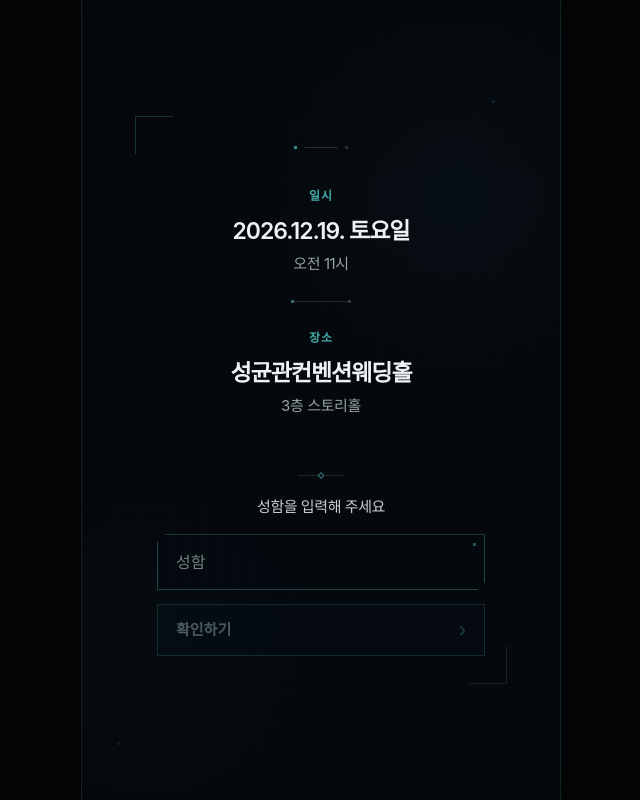
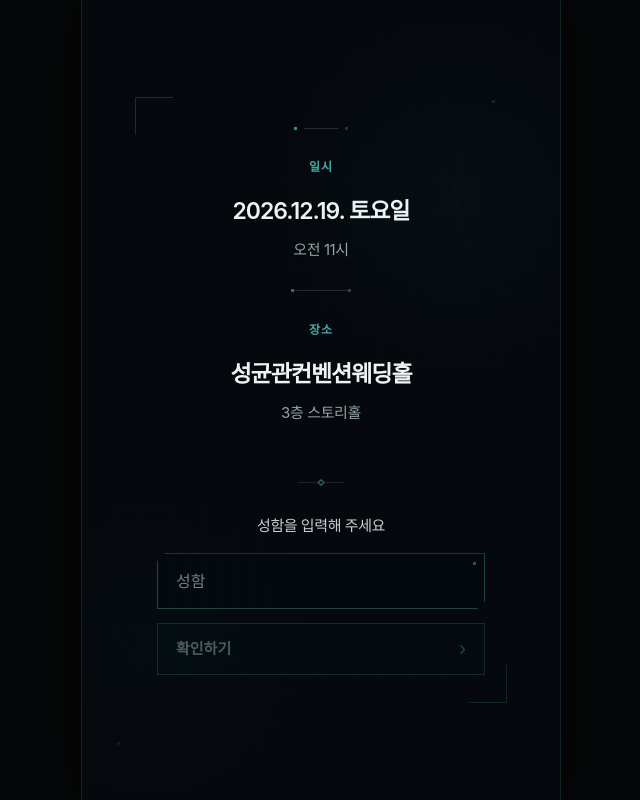
Before and after one commit to jy-mj-2026/wedding, a Next.js app: page / in a window 1280 px wide. Shown: the whole page, without its empty margins (319-959 px from the left). Built offline with nearby package versions, Linux system fonts and the light colour scheme.

Commit message:
Refine landing spacing

```diff
--- a/app/globals.css
+++ b/app/globals.css
@@ -804,7 +804,7 @@
   align-items: center;
   justify-content: center;
   gap: 7px;
-  margin: 0 auto 38px;
+  margin: 0 auto 28px;
 }
 
 .invitation-minimal-marker i {
@@ -844,7 +844,7 @@
 }
 
 .invitation-data-value {
-  margin-top: 10px !important;
+  margin-top: 19px !important;
   color: #edf3f2;
   font-size: clamp(20px, 5.5vw, 23px);
   font-weight: 640;
@@ -853,7 +853,7 @@
 }
 
 .invitation-data-subvalue {
-  margin-top: 5px !important;
+  margin-top: 11px !important;
   color: #94a5a3;
   font-size: 15px;
   font-weight: 430;
@@ -865,7 +865,7 @@
   position: relative;
   width: 58px;
   height: 1px;
-  margin: 27px auto;
+  margin: 30px auto;
   background: rgba(153, 170, 169, 0.2);
 }
 
@@ -931,7 +931,7 @@
 }
 
 .invitation-action-prompt {
-  margin-top: 18px !important;
+  margin-top: 30px !important;
   color: #c7d1d0;
   font-size: 15px;
   font-weight: 450;
```
